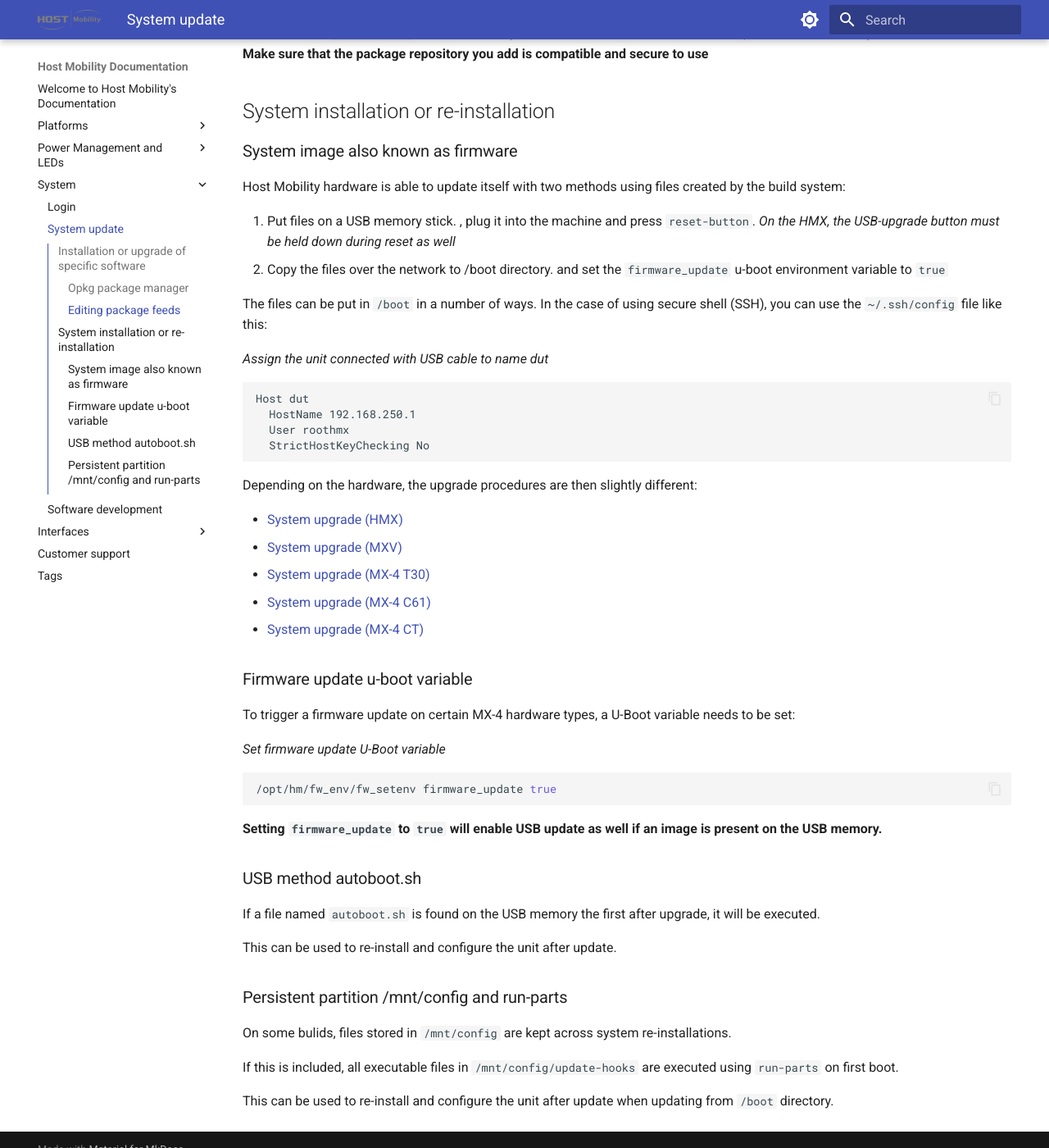
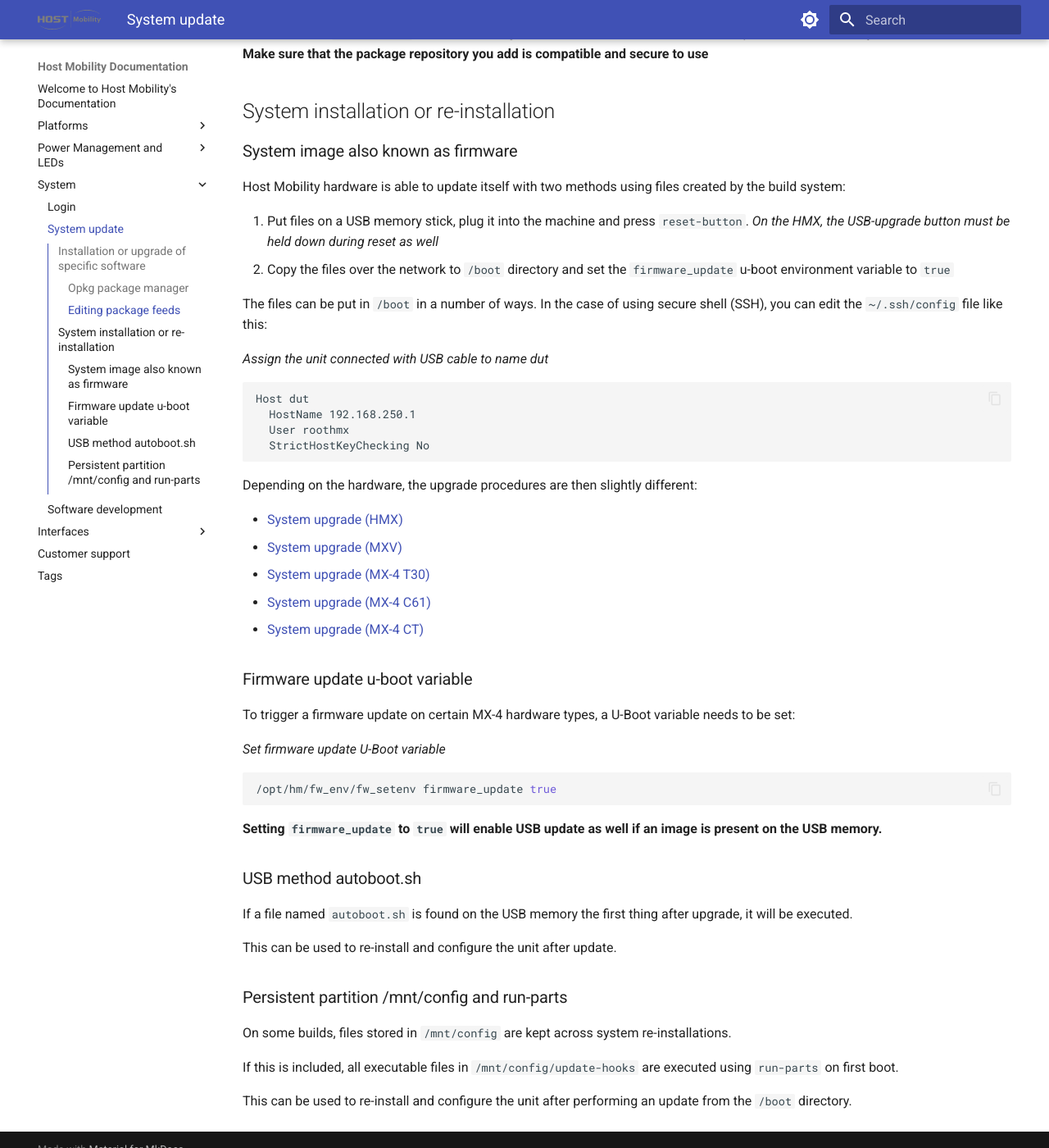
Before and after one commit to hostmobility/documentation, an MkDocs documentation site: the page built from docs/system/update.md, in a window 1280 px wide and 1400 px high, scrolled down 608 px. Shown: the whole window at 82% size. Built offline with MkDocs 1.6.1 and Material for MkDocs 9.7.7, drawn with Linux system fonts in a browser that asks for light colours.

Commit message:
Fix minor style issues

````diff
--- a/docs/system/update.md
+++ b/docs/system/update.md
@@ -40,10 +40,10 @@
 
 Host Mobility hardware is able to update itself with two methods using files created by the build system:
 
-1. Put files on a USB memory stick. , plug it into the machine and press `reset-button`. *On the HMX, the USB-upgrade button must be held down during reset as well*
-2. Copy the files over the network to /boot directory. and set the `firmware_update` u-boot environment variable to `true`
+1. Put files on a USB memory stick, plug it into the machine and press `reset-button`. *On the HMX, the USB-upgrade button must be held down during reset as well*
+2. Copy the files over the network to `/boot` directory and set the `firmware_update` u-boot environment variable to `true`
 
-The files can be put in `/boot` in a number of ways. In the case of using secure shell (SSH), you can use the `~/.ssh/config` file like this:
+The files can be put in `/boot` in a number of ways. In the case of using secure shell (SSH), you can edit the `~/.ssh/config` file like this:
 
 *Assign the unit connected with USB cable to name dut*
 ```
@@ -74,14 +74,14 @@
 
 ### USB method autoboot.sh
 
-If a file named `autoboot.sh` is found on the USB memory the first after upgrade, it will be executed.
+If a file named `autoboot.sh` is found on the USB memory the first thing after upgrade, it will be executed.
 
 This can be used to re-install and configure the unit after update.
 
 ### Persistent partition /mnt/config and run-parts
 
-On some bulids, files stored in `/mnt/config` are kept across system re-installations.
+On some builds, files stored in `/mnt/config` are kept across system re-installations.
 
 If this is included, all executable files in `/mnt/config/update-hooks` are executed using `run-parts` on first boot.
 
-This can be used to re-install and configure the unit after update when updating from `/boot` directory.
+This can be used to re-install and configure the unit after performing an update from the `/boot` directory.
--- a/mkdocs.yml
+++ b/mkdocs.yml
@@ -31,7 +31,7 @@
   - Power Management and LEDs:
     - system/power_management.md
     - interfaces/leds.md
-    - Mx4:
+    - MX-4:
       - system/mx4/reset_cause.md
       - system/mx4/wake_up_cause.md
   - System:
````
Also changed, not shown: docs/interfaces/c61/io.md (+1 -1 lines), docs/support.md (+1 -1 lines).
